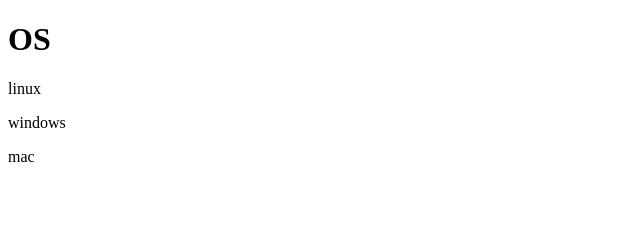
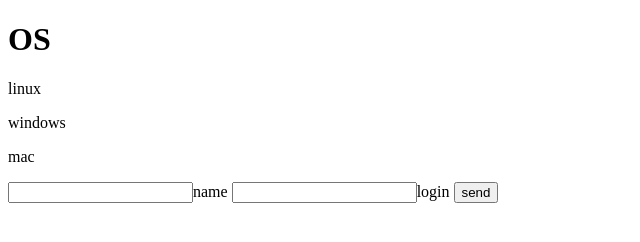
Before and after one commit to petyapsix/firstgit, a plain HTML site: page index.html in a window 1280 px wide. Shown: the whole page, without its empty margins (0-640 px from the left). Drawn offline with Linux system fonts and the light colour scheme.

Commit message:
login form

```diff
--- a/index.html
+++ b/index.html
@@ -9,5 +9,10 @@
     <p>linux</p>
     <p>windows</p>
     <p>mac</p>
+    <form>
+        <input><label>name</label>
+        <input><label>login</label>
+        <input type="button" value="send">
+    </form>
 </body>
 </html>
```
